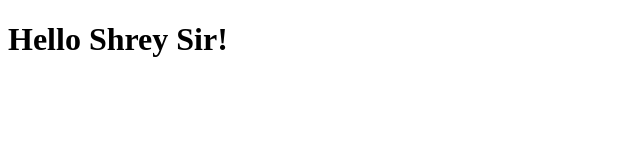
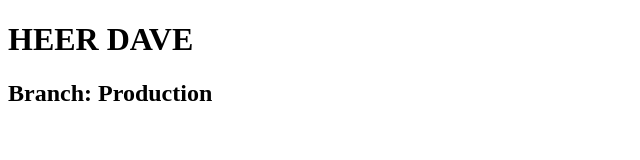
Before and after one commit to Heer1329/HeerDave_17_ESE2025, a plain HTML site: page index.html in a window 1280 px wide. Shown: the whole page, without its empty margins (0-640 px from the left). Drawn offline with Linux system fonts and the light colour scheme.

Commit message:
fifth commit

```diff
--- a/index.html
+++ b/index.html
@@ -6,6 +6,7 @@
     <title>Document</title>
 </head>
 <body>
-    <h1> Hello Shrey Sir! </h1>
+    <h1> HEER DAVE </h1>
+    <h2> Branch: Production </h2>
 </body>
 </html>
```
